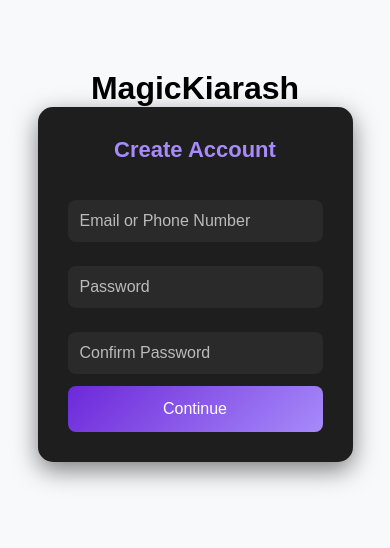
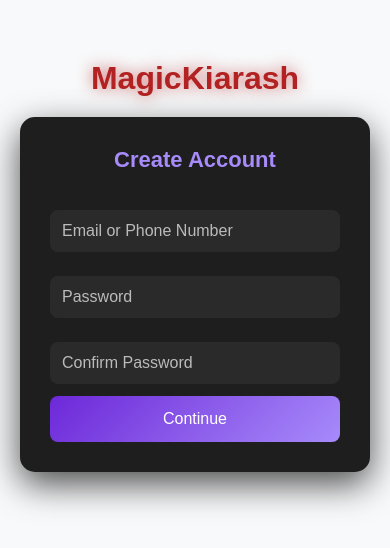
Before and after one commit to Kiarash87Bagheri/MagicKiarash, a plain HTML site: page index.html in a window 390 px wide. Shown: the part 156-704 px from the top of the page. Drawn offline with Linux system fonts and the light colour scheme.

Commit message:
Update style.css

```diff
--- a/style.css
+++ b/style.css
@@ -10,34 +10,51 @@ body {
     display: flex;
     justify-content: center;
     align-items: center;
-    height: 100vh;
+    min-height: 100vh;
     padding: 20px;
 }
 
 .form-container {
     display: flex;
+    flex-direction: column;
     justify-content: center;
     align-items: center;
-    flex-direction: column;
     width: 100%;
+    max-width: 420px;
+}
+
+.logo {
+    font-size: 38px;
+    font-weight: bold;
+    color: #b22222;
+    text-align: center;
+    text-shadow: 0 0 10px rgba(178, 34, 34, 0.6), 0 0 20px rgba(178, 34, 34, 0.3);
+    margin-bottom: 30px;
+    animation: glow 2s ease-in-out infinite alternate;
+}
+
+@keyframes glow {
+    from {
+        text-shadow: 0 0 10px rgba(178, 34, 34, 0.4);
+    }
+    to {
+        text-shadow: 0 0 20px rgba(178, 34, 34, 0.9);
+    }
 }
 
 .frm {
     background: #1e1e1e;
     color: #fff;
-    width: 380px;
-    max-width: 100%;
+    width: 100%;
     padding: 40px;
     border-radius: 15px;
-    box-shadow: 0 8px 25px rgba(0, 0, 0, 0.5);
+    box-shadow: 0 12px 35px rgba(0, 0, 0, 0.7);
     text-align: center;
-    transform: translateY(-50px);
-    transition: transform 0.3s ease-in-out, box-shadow 0.3s ease-in-out;
+    transition: none;
 }
 
 .frm:hover {
-    transform: translateY(-60px);
-    box-shadow: 0 12px 35px rgba(0, 0, 0, 0.7);
+
 }
 
 .frm h2 {
@@ -91,13 +108,11 @@ button:focus {
 }
 
 @media (max-width: 600px) {
+    .form-container {
+        max-width: 100%;
+    }
     .frm {
-        width: 90%;
         padding: 30px;
-        transform: none;
-    }
-    .frm:hover {
-        transform: none;
     }
     .frm h2 {
         font-size: 22px;
@@ -105,4 +120,8 @@ button:focus {
     input, button {
         font-size: 16px;
     }
+    .logo {
+        font-size: 32px;
+        margin-bottom: 20px;
+    }
 }
```
